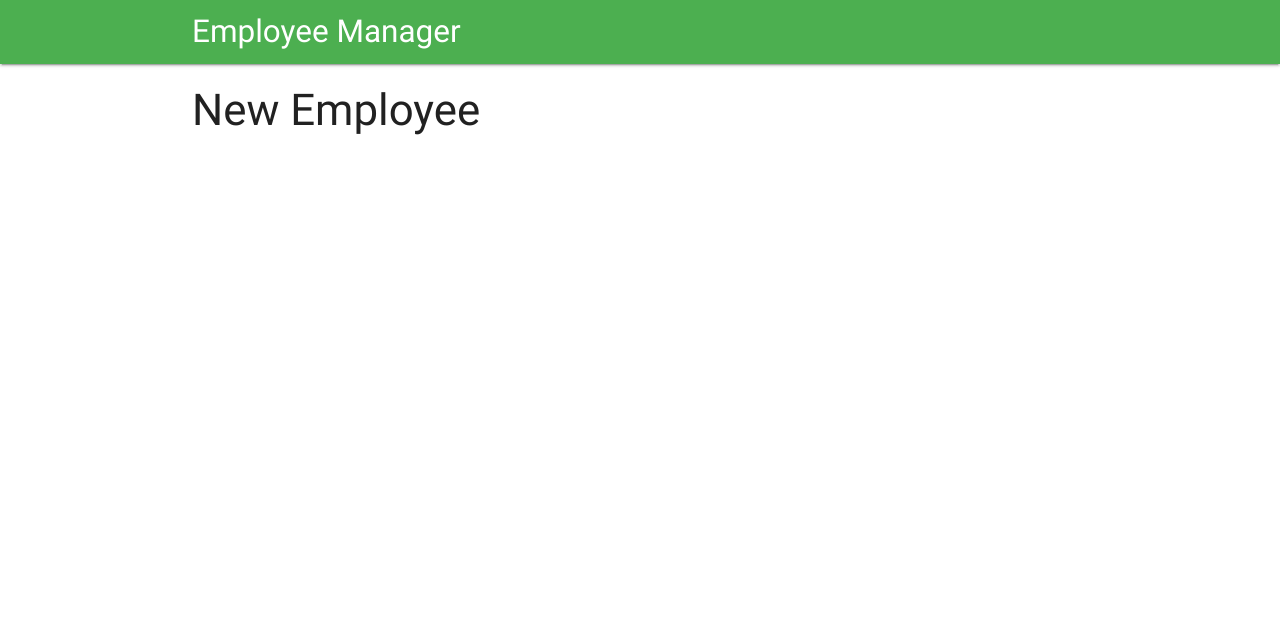
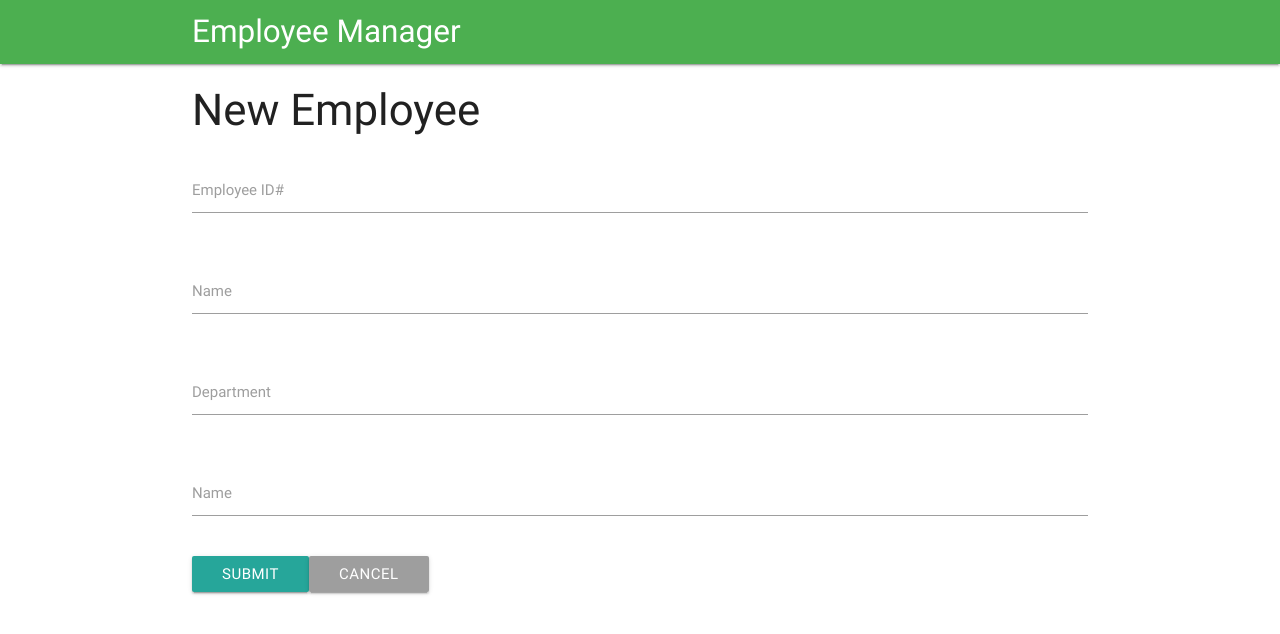
Before and after one commit to Princetonevans/employee, a Vue app: page /#/new in a window 1280 px wide. Shown: the top 634 px of the page. Built offline with nearby package versions, Linux system fonts and the light colour scheme; no server answers; sample sign-in values are in the browser's storage.

Commit message:
added form for new employee

```diff
--- a/src/components/NewEmployee.vue
+++ b/src/components/NewEmployee.vue
@@ -1,7 +1,38 @@
+
 <template>
-<div id="new-employee">
-<h3>New Employee</h3>
-</div>
+  <div id="new-employee">
+    <h3>New Employee</h3>
+    <div class="row">
+    <form @submit.prevent="saveEmployee" class="col s12">
+      <div class="row">
+        <div class="input-field col s12">
+          <input type="text" v-model="employee_id" required>
+          <label>Employee ID#</label>
+        </div>
+      </div>
+      <div class="row">
+        <div class="input-field col s12">
+          <input type="text" v-model="name" required>
+          <label>Name</label>
+        </div>
+      </div>
+      <div class="row">
+        <div class="input-field col s12">
+          <input type="text" v-model="dept" required>
+          <label>Department</label>
+        </div>
+      </div>
+      <div class="row">
+        <div class="input-field col s12">
+          <input type="text" v-model="position" required>
+          <label>Name</label>
+        </div>
+      </div>
+      <button type="submit" class="btn">Submit</button>
+      <router-link to="/" class="btn grey">Cancel</router-link>
+    </form>
+  </div>
+  </div>
 </template>
 
 <script>
@@ -9,6 +40,7 @@
 name: 'new-employee',
 data (){
   return {
+
   }
  }
 }
```
